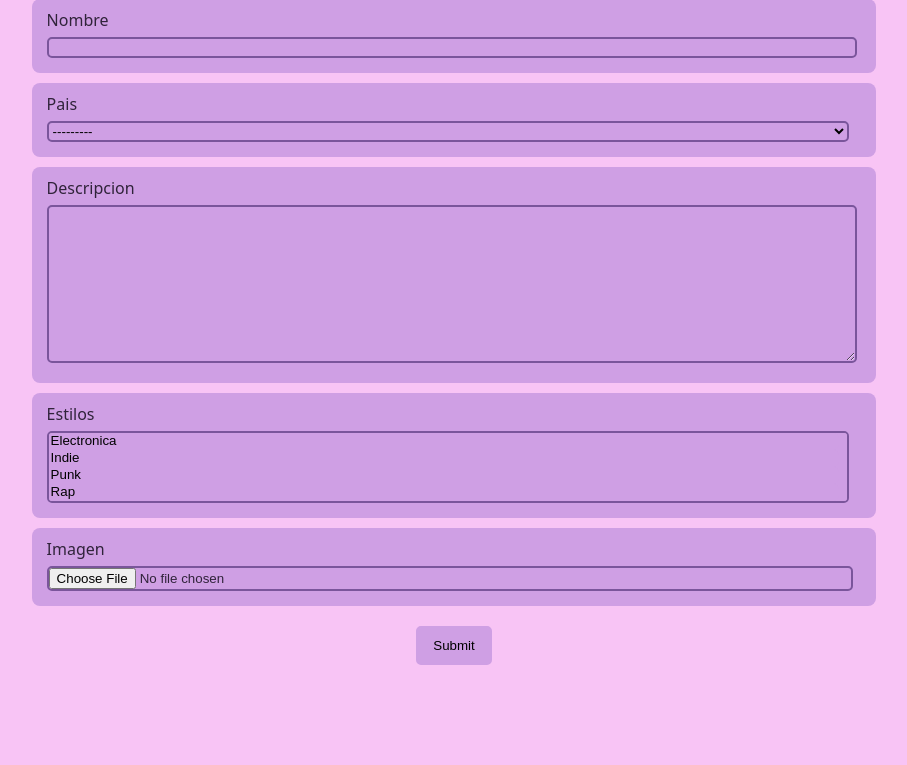
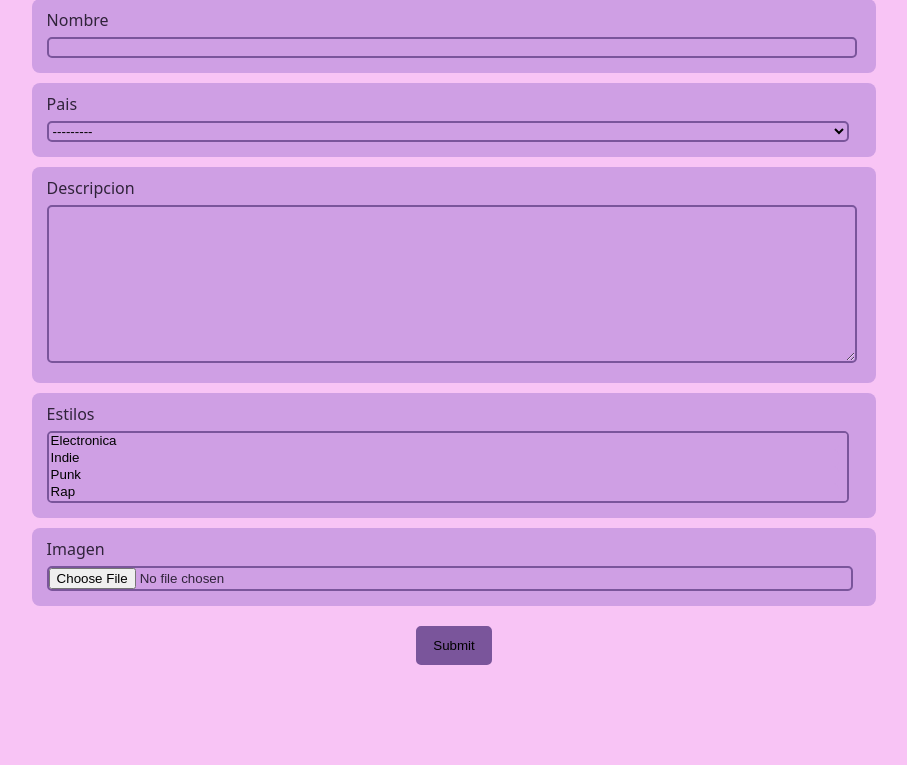
Before and after one commit to unaiLarra/jukeBox, a Django app: page /formulario in a window 1280 px wide, with the pointer over the restyled element. Shown: the part 452-1217 px from the top of the page, without its empty margins (186-1093 px from the left). Run offline with Django 4.2, Linux system fonts and the light colour scheme; data comes from the database, SQL or seed files in the repository.

Commit message:
mas cambios en submit

```diff
--- a/appJukeBox/static/css/estilos.css
+++ b/appJukeBox/static/css/estilos.css
@@ -161,3 +161,9 @@
     padding-top: 10px;
     padding-bottom: 10px;
 }
+
+.submit-form:hover {
+    background-color: rgb(122, 85, 155);
+    border: 2px solid rgb(122, 85, 155);
+
+}
```
